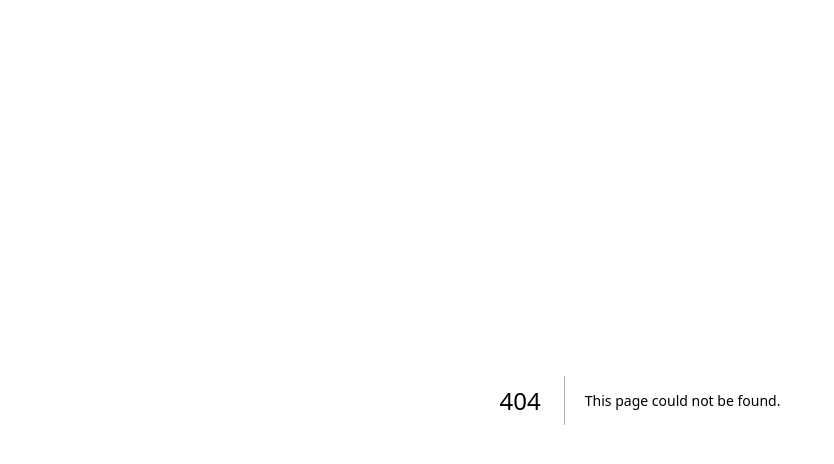
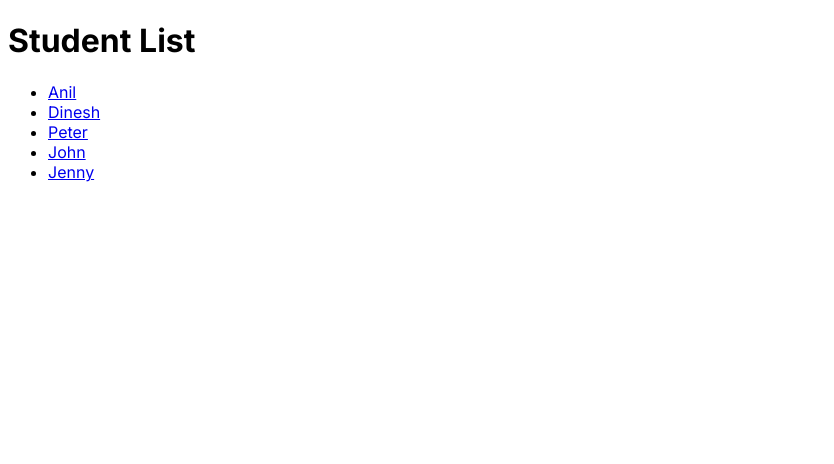
Before and after one commit to Dineshyagnik/NextJS, a Next.js app: page /studentlist in a window 1280 px wide. Before the commit this address had no page. Shown: the top 464 px of the page, without its empty margins (0-834 px from the left). Built offline with nearby package versions, Linux system fonts and the light colour scheme.

Commit message:
dyanamic routing

```diff
--- /dev/null
+++ b/src/app/studentlist/page.js
@@ -0,0 +1,57 @@
+import Link from "next/link";
+
+const StudentList=()=>{
+
+    return(
+        <div>
+            <h1>Student List</h1>
+            <ul>
+                <li>
+                    <Link href={'/studentlist/anil'}>Anil</Link>
+                </li>
+                <li>
+                    <Link href={'/studentlist/dinesh'}>Dinesh</Link>
+                </li>
+                <li>
+                <Link href={'/studentlist/peter'}>Peter</Link>
+                </li>
+                <li>
+                <Link href={'/studentlist/john'}>John</Link>
+                </li>
+                <li>
+                <Link href={'/studentlist/jenny'}>Jenny</Link>
+                </li>
+            </ul>
+        </div>
+    )
+}
+export default StudentList;
+
+
+
+
+// import Link from "next/link";
+
+// const StudentList = () => {
+
+//     let name = ['Dinesh', 'Anil', 'John', 'Jenny', 'Peter']
+//     return (
+//         <div>
+//             <h1>Student List</h1>
+//             <ul>
+//                 {
+//                     name.map((item, index) => {
+//                         return (
+//                             <li key={index}>
+//                                 <Link href={'/studentlist/anil'}>{item}</Link>
+//                             </li>
+//                         )
+
+//                     })
+//                 }
+
+//             </ul>
+//         </div>
+//     )
+// }
+// export default StudentList;
```
Also changed, not shown: src/app/studentlist/[student]/page.js (added, +11 -0 lines).
